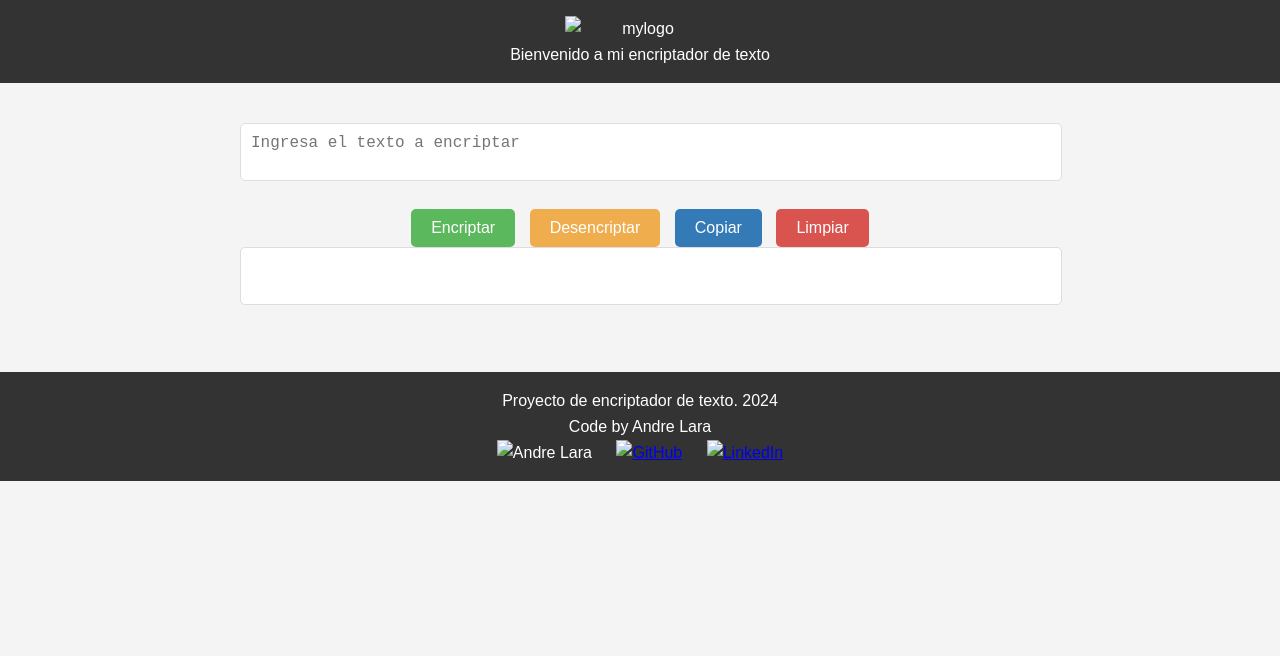
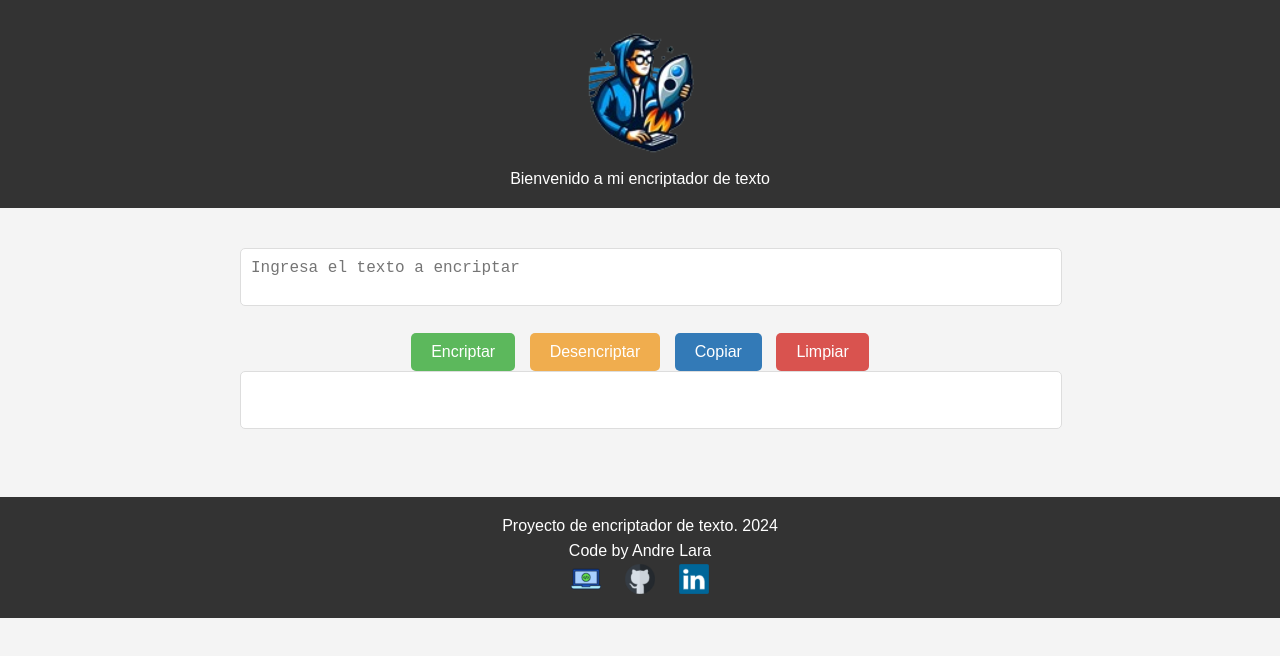
Before and after one commit to iDrewx/EncriptadorDeTexto, a plain HTML site: page index.html in a window 1280 px wide. Drawn offline with Linux system fonts and the light colour scheme; the site is published under a folder, as on GitHub Pages, so addresses that start at the root find nothing.

Commit message:
Actualizar index.html
Fix image

```diff
--- a/index.html
+++ b/index.html
@@ -6,11 +6,11 @@
     <title>Encriptador de Texto</title>
     <link href="reset.css" rel="reset">
     <link href="style.css" rel="stylesheet">
-    <link href="/img/favicon.png" rel="shortcut icon" type="image/x-icon">
+    <link href="img/favicon.png" rel="shortcut icon" type="image/x-icon">
 </head>
 <body>
     <header>
-        <img class="logo" src="/img/logo.png" alt="mylogo">
+        <img class="logo" src="img/logo.png" alt="mylogo">
         <h1>Bienvenido a mi encriptador de texto</h1>
     </header>
     <main class="main">
@@ -32,9 +32,9 @@
     <footer>
             <p>Proyecto de encriptador de texto. 2024</p>
             <p>Code by Andre Lara</p>
-            <a target="_blank" class="socialMedia"><img src="/img/dev.png" alt="Andre Lara" title="André Lara"></a>
-            <a target="_blank" class="socialMedia" href="https://github.com/iDrewx"><img src="/img/github.png" alt="GitHub" title="GitHub"></a>
-            <a target="_blank" class="socialMedia" href="https://www.linkedin.com/in/andre-lara-it/"><img src="/img/linkedin.png" alt="LinkedIn" title="LinkedIn"></a>
+            <a target="_blank" class="socialMedia"><img src="img/dev.png" alt="Andre Lara" title="André Lara"></a>
+            <a target="_blank" class="socialMedia" href="https://github.com/iDrewx"><img src="img/github.png" alt="GitHub" title="GitHub"></a>
+            <a target="_blank" class="socialMedia" href="https://www.linkedin.com/in/andre-lara-it/"><img src="img/linkedin.png" alt="LinkedIn" title="LinkedIn"></a>
     </footer>
 </body>
 </html>
```
